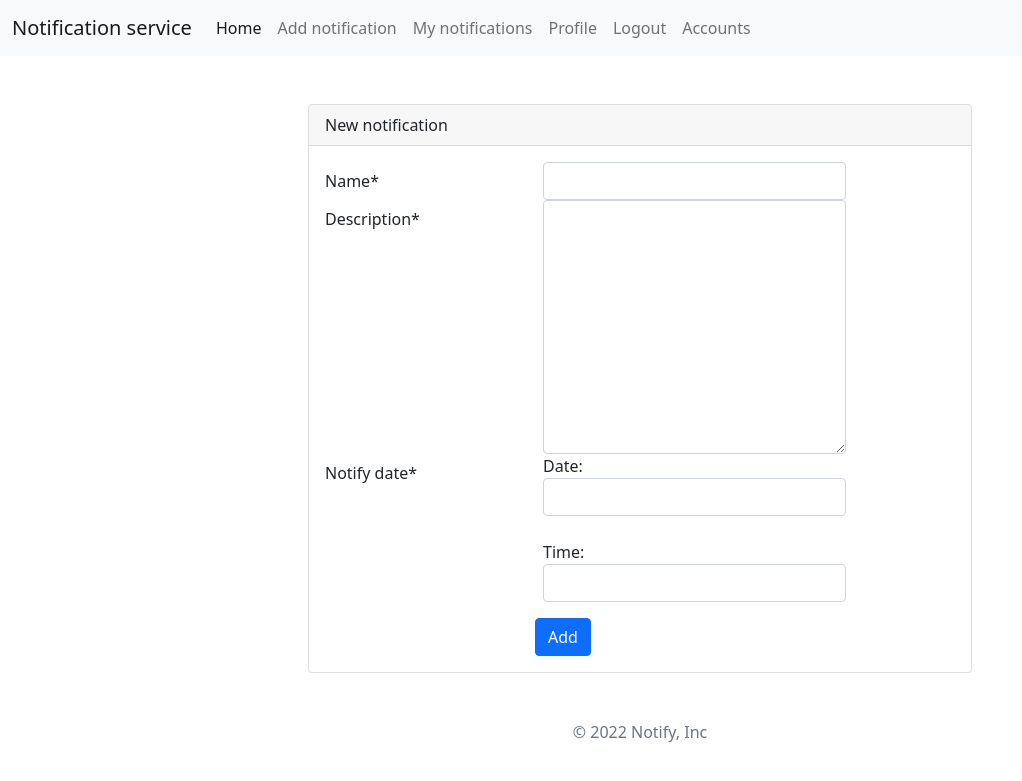
After one commit to noteasycode/api_notifications, a Django app: page /new/ in a window 1280 px wide. The commit adds this page. Shown: the top 781 px of the page, without its empty margins (0-1022 px from the left). Run offline with Django 4.2, Linux system fonts and the light colour scheme; the visitor is signed in with stand-in values (Sample User, id 1); some libraries are stand-ins or nearby versions.

Commit message:
do some progress

```diff
--- a/api_notifications/urls.py
+++ b/api_notifications/urls.py
@@ -1,6 +1,7 @@
 from django.conf import settings
 from django.conf.urls.static import static
 from django.contrib import admin
+from django.views.i18n import JavaScriptCatalog
 from django.urls import path, include
 
 
@@ -8,6 +9,7 @@ urlpatterns = [
     path('auth/', include('users.urls', namespace='users')),
     path('auth/', include('django.contrib.auth.urls')),
     path('', include('notifications.urls')),
+    path('jsi18n', JavaScriptCatalog.as_view(), name='js-catalog'),
     path('admin/', admin.site.urls),
 ]
 
--- /dev/null
+++ b/notifications/forms.py
@@ -0,0 +1,21 @@
+from django import forms
+from django.forms import DateTimeField, Textarea
+from django.contrib.admin.widgets import AdminSplitDateTime
+
+from .models import Notification
+
+
+class NotificationForm(forms.ModelForm):
+    notify_date = forms.SplitDateTimeField(widget=AdminSplitDateTime())
+
+    class Meta:
+        model = Notification
+        fields = ('name', 'text', 'notify_date')
+        labels = {
+            'name': ('Name'),
+            'text': ('Description'),
+            'notify_date': ('When you want to recieve notification?'),
+        }
+        widgets = {
+            'text': Textarea(attrs={"class": "form-control"}),
+        }
--- a/notifications/models.py
+++ b/notifications/models.py
@@ -9,7 +9,7 @@ class Notification(models.Model):
     receiver = models.ForeignKey(settings.AUTH_USER_MODEL, on_delete=models.CASCADE, related_name='notifications')
 
     class Meta:
-        ordering = ['-notify_date']
+        ordering = ['notify_date']
 
     def __str__(self):
         return self.name
--- a/notifications/urls.py
+++ b/notifications/urls.py
@@ -7,4 +7,6 @@ app_name = 'notifications'
 
 urlpatterns = [
     path('', views.index, name='index'),
+    path("new/", views.new_notification, name="new_notification"),
+    path('list/<str:username>/', views.notifications_list, name='notifications_list'),
 ]
--- a/notifications/views.py
+++ b/notifications/views.py
@@ -1,5 +1,42 @@
-from django.shortcuts import render
+from django.contrib.auth import get_user_model
+from django.contrib.auth.decorators import login_required
+from django.shortcuts import get_object_or_404, redirect, render
+
+from .forms import NotificationForm
+from .models import Notification
+
+
+User = get_user_model()
 
 
 def index(request):
     return render(request, 'index.html')
+
+
+def notifications_list(request, username):
+    author = get_object_or_404(User, username=username)
+    notifications = author.notifications.all()
+    notify_amt = notifications.count()
+    context = {
+        'author': author,
+        'notifications': notifications,
+        'notify_amt': notify_amt,
+    }
+    return render(request, 'notifications_list.html', context)
+
+
+@login_required()
+def new_notification(request):
+    header = 'Add Notification'
+    action = 'Add'
+    form = NotificationForm(request.POST or None)
+    if form.is_valid():
+        new_note = form.save(commit=False)
+        new_note.receiver = request.user
+        new_note.save()
+        return redirect('notifications:index')
+    return render(
+        request,
+        'new.html',
+        {'form': form, 'header': header, 'action': action}
+    )
--- a/templates/base.html
+++ b/templates/base.html
@@ -1,14 +1,14 @@
 <!DOCTYPE html>
 <html lang="en">
 <head>
+    {% load static %}
     <meta charset="UTF-8">
     <meta charset="utf-8">
     <meta name="viewport" content="width=device-width, initial-scale=1">
     <link href="https://cdn.jsdelivr.net/npm/bootstrap@5.1.3/dist/css/bootstrap.min.css" rel="stylesheet" integrity="sha384-1BmE4kWBq78iYhFldvKuhfTAU6auU8tT94WrHftjDbrCEXSU1oBoqyl2QvZ6jIW3" crossorigin="anonymous">
     <link rel="stylesheet" href="https://cdnjs.cloudflare.com/ajax/libs/twitter-bootstrap/5.0.1/css/bootstrap.min.css"/>
+     <script src="https://cdn.jsdelivr.net/npm/bootstrap@5.1.3/dist/js/bootstrap.bundle.min.js" integrity="sha384-ka7Sk0Gln4gmtz2MlQnikT1wXgYsOg+OMhuP+IlRH9sENBO0LRn5q+8nbTov4+1p" crossorigin="anonymous"></script>
     <title>{% block title %}Notifications service{% endblock %}</title>
-    {% load static %}
-    <script src="https://cdn.jsdelivr.net/npm/bootstrap@5.1.3/dist/js/bootstrap.bundle.min.js" integrity="sha384-ka7Sk0Gln4gmtz2MlQnikT1wXgYsOg+OMhuP+IlRH9sENBO0LRn5q+8nbTov4+1p" crossorigin="anonymous"></script>
 </head>
 <body>
     {% include "includes/nav.html" %}
--- a/templates/includes/nav.html
+++ b/templates/includes/nav.html
@@ -11,7 +11,10 @@
         </li>
         {% if user.is_authenticated %}
         <li class="nav-item">
-          <a class="nav-link" href="#">Add notification</a>
+          <a class="nav-link" href="{% url 'notifications:new_notification' %}">Add notification</a>
+        </li>
+        <li class="nav-item">
+          <a class="nav-link" href="{% url 'notifications:notifications_list' user.username %}">My notifications</a>
         </li>
         <li class="nav-item">
           <a class="nav-link" href="#">Profile</a>
--- /dev/null
+++ b/templates/new.html
@@ -0,0 +1,37 @@
+{% extends "base.html" %}
+{% block content %}
+{% load user_filters %}
+{% load static %}
+<div class="row justify-content-center">
+    <div class="col-md-8 p-5">
+        <div class="card">
+            <div class="card-header">New notification</div>
+            <div class="card-body">
+
+                <form method="post" enctype="multipart/form-data">
+                    {% csrf_token %}
+                    {{ form.media }}
+                    {% for field in form %}
+                        <div class="form-group row" aria-required={% if field.field.required %}"true"{% else %}"false"{% endif %}>
+                                    <label for="{{ field.id_for_label }}" class="col-md-4 col-form-label text-md-right">{{ field.label }}{% if field.field.required %}<span class="required">*</span>{% endif %}</label>
+                                    <div class="col-md-6">
+                                        {{ field|addclass:"form-control" }}
+                                        {% if field.help_text %}
+                                        <small id="{{ field.id_for_label }}-help" class="form-text text-muted">{{ field.help_text|safe }}</small>
+                                        {% endif %}
+                                    </div>
+                        </div>
+                    {% endfor %}
+
+                    <div class="col-md-6 offset-md-4">
+                            <button type="submit" class="btn btn-primary">
+                                {{ action }}
+                            </button>
+                    </div>
+                </form>
+
+            </div> <!-- card body -->
+        </div> <!-- card -->
+    </div> <!-- col -->
+</div> <!-- row -->
+{% endblock %}
```
Also changed, not shown: templates/includes/notification_item.html (added, +16 -0 lines), templates/notifications_list.html (added, +19 -0 lines).
